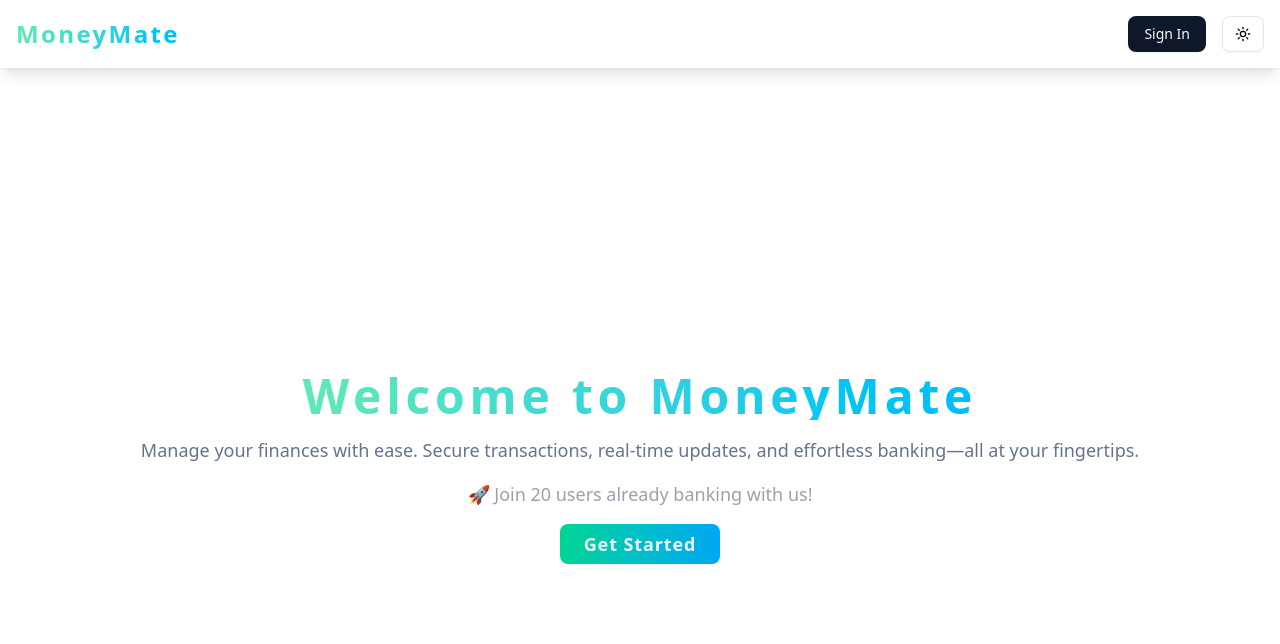
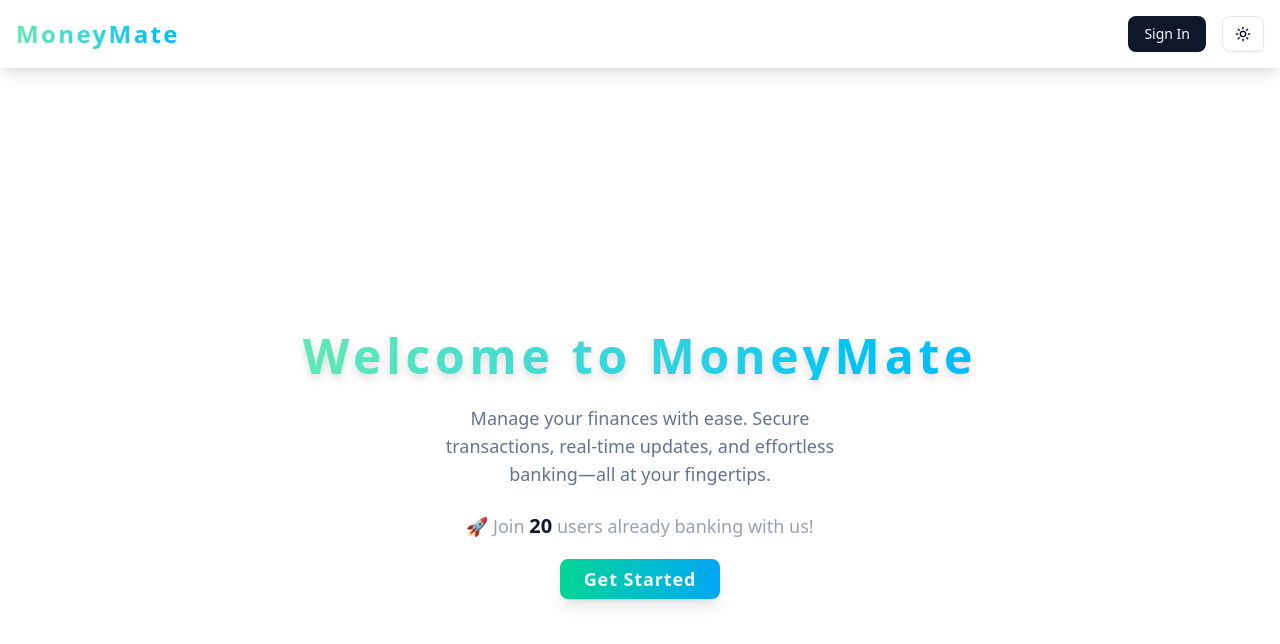
Before and after one commit to RevanToma/extras, a Next.js app in the folder banksajt/banksajt-frontend/: page / in a window 1280 px wide. Shown: the top 644 px of the page. Built offline with nearby package versions, Linux system fonts and the light colour scheme; no server answers.

Commit message:
added animations

```diff
--- a/banksajt/banksajt-frontend/app/(root)/me/bank-dashboard.tsx
+++ b/banksajt/banksajt-frontend/app/(root)/me/bank-dashboard.tsx
@@ -13,6 +13,7 @@ import {
   DialogContent,
   DialogTitle,
 } from '@/components/ui/dialog';
+import { motion } from 'motion/react';
 
 const BankDashboard = ({
   accountBalance,
@@ -61,7 +62,13 @@ const BankDashboard = ({
   );
 
   return (
-    <div className='flex flex-col gap-6 justify-center p-6 items-center w-full'>
+    <motion.div
+      initial={{ y: '100%', opacity: 0 }}
+      exit={{ y: '-100%', opacity: 0 }}
+      animate={{ y: 0, opacity: 1 }}
+      transition={{ duration: 0.8, ease: 'easeInOut' }}
+      className='flex flex-col gap-6 justify-center p-6 items-center w-full'
+    >
       <div className='w-full max-w-2xl shadow-lg rounded-lg p-6 text-center'>
         <h1 className='text-3xl font-bold mb-4'>Transactions</h1>
 
@@ -151,7 +158,7 @@ const BankDashboard = ({
           </ul>
         </div>
       </div>
-    </div>
+    </motion.div>
   );
 };
 export default BankDashboard;
--- a/banksajt/banksajt-frontend/app/(root)/page.tsx
+++ b/banksajt/banksajt-frontend/app/(root)/page.tsx
@@ -1,5 +1,7 @@
 import { getTotalUsers } from '@/actions/user.actions';
+import LandingPage from '@/components/landing-page';
 import { Button } from '@/components/ui/button';
+import useCountUp from '@/hooks/useCountUp';
 import Link from 'next/link';
 
 export default async function Home() {
@@ -7,37 +9,5 @@ export default async function Home() {
     baseUsers = 20,
     totalUsers = baseUsers + (data || 0);
 
-  return (
-    <div className='flex flex-col items-center justify-center h-screen p-6 gap-4'>
-      <h1
-        className='text-5xl font-semibold tracking-widest bg-gradient-to-r from-emerald-300 to-sky-400
-            bg-clip-text text-transparent
-            '
-      >
-        Welcome to MoneyMate
-      </h1>
-      <p className='text-lg text-muted-foreground '>
-        Manage your finances with ease. Secure transactions, real-time updates,
-        and effortless banking—all at your fingertips.
-      </p>
-
-      <p className='text-lg font-medium text-gray-400'>
-        {totalUsers > 0
-          ? `🚀 Join ${totalUsers} users already banking with us!`
-          : 'Be the first to start banking with us!'}
-      </p>
-
-      <Button
-        asChild
-        size='lg'
-        className='relative overflow-hidden bg-gradient-to-r
-         from-emerald-400 to-sky-500 hover:from-emerald-500 hover:to-sky-800 transition duration-300
-         text-secondary text-lg font-semibold tracking-wider
-
-         '
-      >
-        <Link href='/sign-up'>Get Started</Link>
-      </Button>
-    </div>
-  );
+  return <LandingPage totalUsers={totalUsers} />;
 }
--- /dev/null
+++ b/banksajt/banksajt-frontend/components/landing-page.tsx
@@ -0,0 +1,73 @@
+'use client';
+
+import { Button } from '@/components/ui/button';
+import Link from 'next/link';
+import { motion } from 'framer-motion';
+import useCountUp from '@/hooks/useCountUp';
+
+const LandingPage = ({ totalUsers }: { totalUsers: number }) => {
+  const animatedUserCount = useCountUp(totalUsers);
+
+  return (
+    <div className='flex flex-col items-center justify-center h-screen p-6 gap-6 relative overflow-hidden text-center'>
+      <div className='absolute inset-0 bg-gradient-radial from-emerald-500/10 to-transparent blur-3xl' />
+
+      <motion.h1
+        className='text-5xl font-extrabold tracking-widest bg-gradient-to-r from-emerald-300 to-sky-400
+            bg-clip-text text-transparent drop-shadow-lg'
+        initial={{ opacity: 0, y: -20 }}
+        animate={{ opacity: 1, y: 0 }}
+        transition={{ duration: 1 }}
+      >
+        Welcome to MoneyMate
+      </motion.h1>
+
+      <motion.p
+        className='text-lg text-muted-foreground text-center max-w-md'
+        initial={{ opacity: 0, y: 10 }}
+        animate={{ opacity: 1, y: 0 }}
+        transition={{ delay: 0.3, duration: 1 }}
+      >
+        Manage your finances with ease. Secure transactions, real-time updates,
+        and effortless banking—all at your fingertips.
+      </motion.p>
+
+      <motion.p
+        className='text-lg font-medium text-gray-400'
+        initial={{ opacity: 0, scale: 0.9 }}
+        animate={{ opacity: 1, scale: 1 }}
+        transition={{ delay: 0.6, duration: 1 }}
+      >
+        🚀 Join{' '}
+        <span className='text-primary font-bold text-xl'>
+          {animatedUserCount}
+        </span>{' '}
+        users already banking with us!
+      </motion.p>
+
+      <motion.div
+        className='relative'
+        initial={{ y: 0 }}
+        animate={{ y: [0, -5, 0] }}
+        transition={{
+          repeat: Infinity,
+          repeatType: 'reverse',
+          duration: 1.5,
+          ease: 'easeInOut',
+        }}
+      >
+        <Button
+          asChild
+          size='lg'
+          className='relative overflow-hidden bg-gradient-to-r
+         from-emerald-400 to-sky-500 hover:from-emerald-500 hover:to-sky-800 transition duration-300
+         text-secondary text-lg font-semibold tracking-wider shadow-lg'
+        >
+          <Link href='/sign-up'>Get Started</Link>
+        </Button>
+      </motion.div>
+    </div>
+  );
+};
+
+export default LandingPage;
--- /dev/null
+++ b/banksajt/banksajt-frontend/hooks/useCountUp.ts
@@ -0,0 +1,27 @@
+'use client';
+import { useState, useEffect } from 'react';
+
+const useCountUp = (end: number, duration = 1.5) => {
+  const [count, setCount] = useState(0);
+
+  useEffect(() => {
+    let start = 0;
+    const increment = Math.ceil(end / (duration * 60));
+
+    const counter = setInterval(() => {
+      start += increment;
+      if (start >= end) {
+        clearInterval(counter);
+        setCount(end);
+      } else {
+        setCount(start);
+      }
+    }, 1000 / 60);
+
+    return () => clearInterval(counter);
+  }, [end]);
+
+  return count;
+};
+
+export default useCountUp;
```
